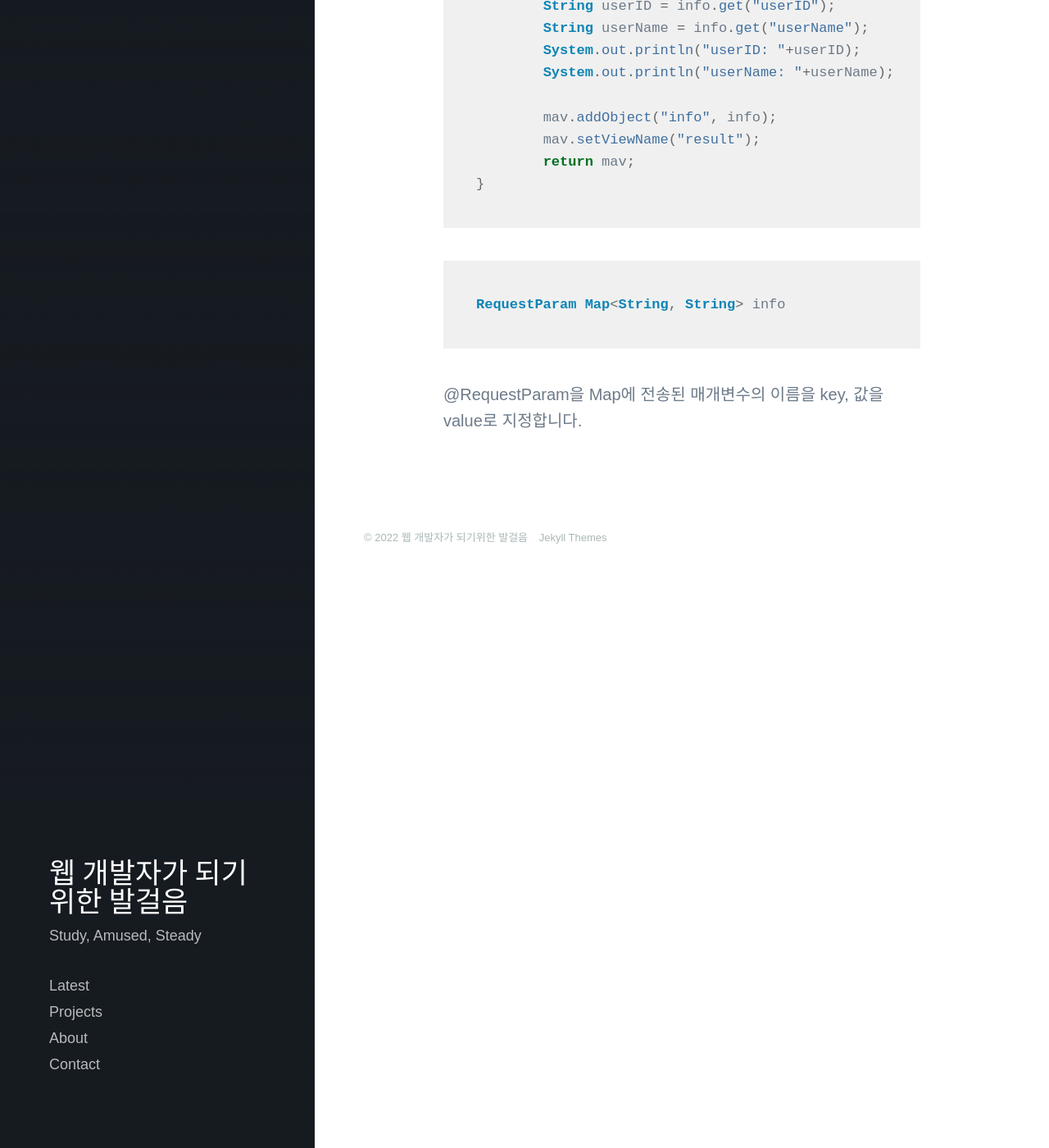
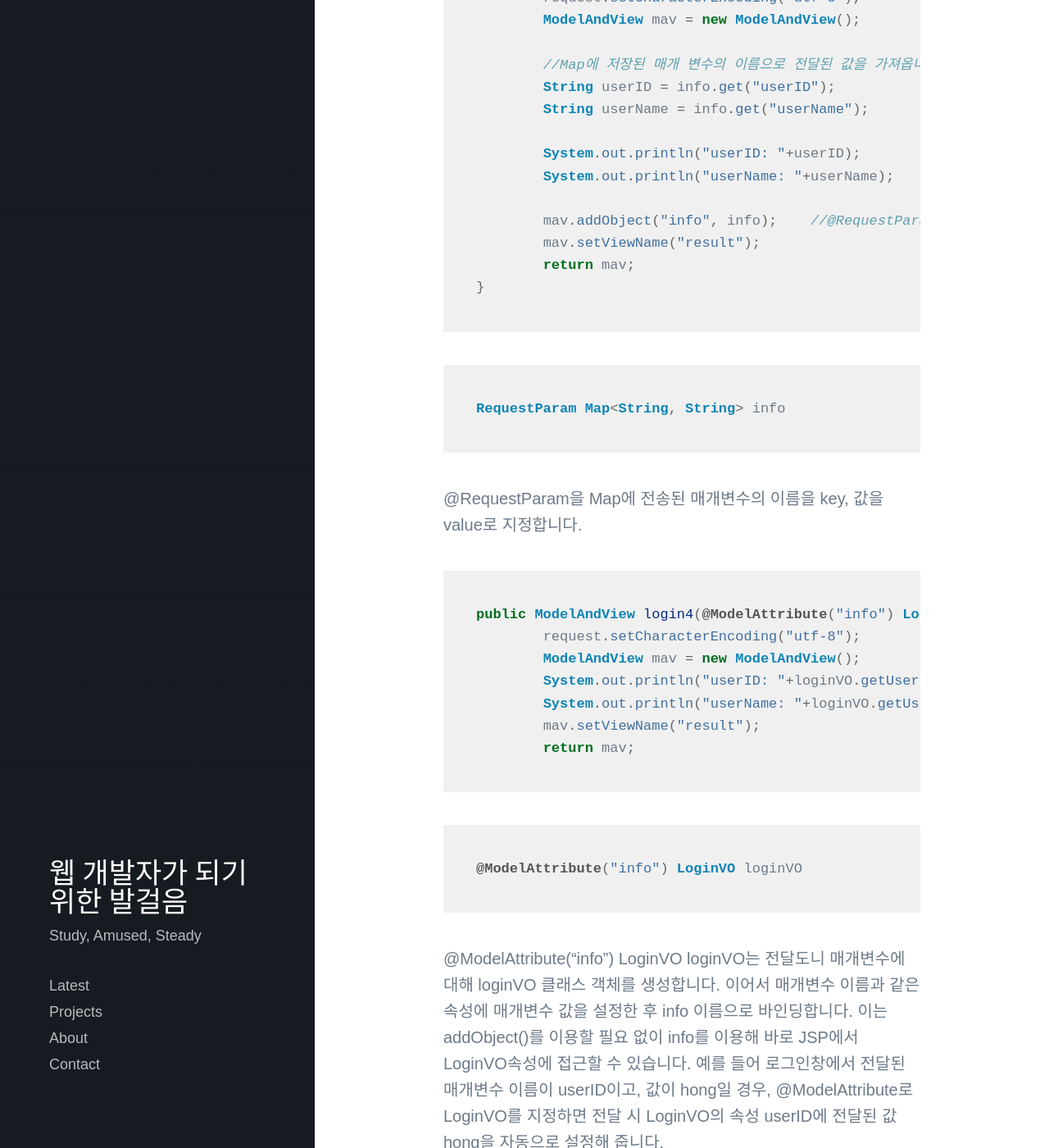
Before and after one commit to lawijdo201/lawijdo201.github.io, a Jekyll site: the page built from _posts/2022-07-26-Annotation.md, in a window 1280 px wide and 1400 px high, scrolled down 3446 px. Shown: the whole window at 82% size. Built offline with Jekyll 4.4.1, drawn with Linux system fonts in a browser that asks for light colours; nearby versions of some CDN libraries; some web fonts are replaced; some of the changed text lies outside the part shown.

Commit message:
Update 2022-07-26-Annotation.md

````diff
--- a/_posts/2022-07-26-Annotation.md
+++ b/_posts/2022-07-26-Annotation.md
@@ -40,6 +40,7 @@ excerpt: Annotation에 대해
 |---|---|
 |@RequestMapping|요청에 대해 어떤 Controller, 어떤 메소드가 처리할지를 맵핑하기 위한 어노테이션|
 |@RequestParam|@RequestParam 어노테이션은 HttpServletRequest 객체와 같은 역할을 한다.|
+|@ModelAttribute|@ModelAttribute 어노테이션은 @RequestParam과 달리 객체를 매핑해준다.|
 
 #### RequestParam
 
@@ -86,12 +87,14 @@ public ModelAndView login3(@RequestParam Map<String, String> info) throws Except
 	request.setCharacterEncoding("utf-8");
 	ModelAndView mav = new ModelAndView();
 
+	//Map에 저장된 매개 변수의 이름으로 전달된 값을 가져옵니다.
 	String userID = info.get("userID");
 	String userName = info.get("userName");
+
 	System.out.println("userID: "+userID);
 	System.out.println("userName: "+userName);
 
-	mav.addObject("info", info);
+	mav.addObject("info", info);	//@RequestParam에서 설정한 Map 이름으로 바인딩합니다.
 	mav.setViewName("result");
 	return mav;
 }
@@ -100,3 +103,18 @@ public ModelAndView login3(@RequestParam Map<String, String> info) throws Except
 RequestParam Map<String, String> info
 ```
 @RequestParam을  Map에 전송된 매개변수의 이름을 key, 값을 value로 지정합니다.
+
+
+```java
+public ModelAndView login4(@ModelAttribute("info") LoginVO loginVO) throws Exception {
+	request.setCharacterEncoding("utf-8");
+	ModelAndView mav = new ModelAndView();
+	System.out.println("userID: "+loginVO.getUserID());
+	System.out.println("userName: "+loginVO.getUserName());
+	mav.setViewName("result");
+	return mav;
+```
+```java
+@ModelAttribute("info") LoginVO loginVO
+```
+@ModelAttribute("info") LoginVO loginVO는 전달도니 매개변수에 대해 loginVO 클래스 객체를 생성합니다. 이어서 매개변수 이름과 같은 속성에 매개변수 값을 설정한 후 info 이름으로 바인딩합니다. 이는 addObject()를 이용할 필요 없이 info를 이용해 바로 JSP에서 LoginVO속성에 접근할 수 있습니다. 예를 들어 로그인창에서 전달된 매개변수 이름이 userID이고, 값이 hong일 경우, @ModelAttribute로 LoginVO를 지정하면 전달 시 LoginVO의 속성 userID에 전달된 값 hong을 자동으로 설정해 줍니다.
````
